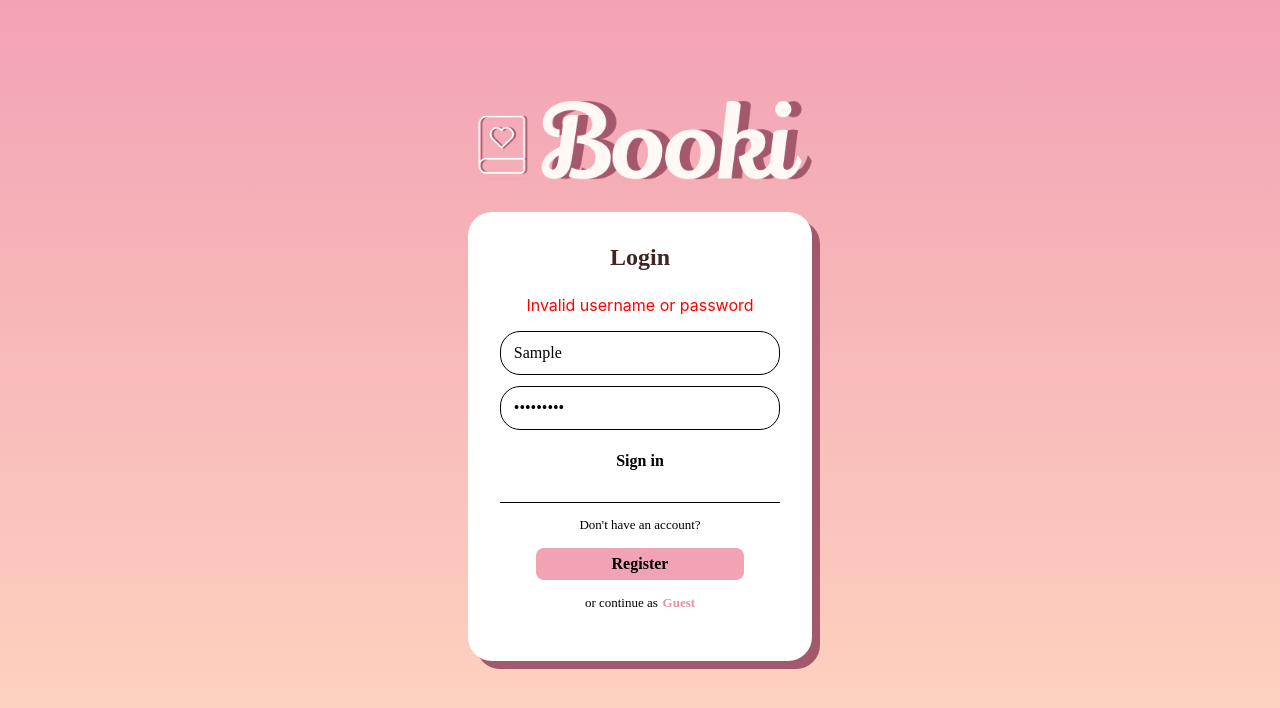
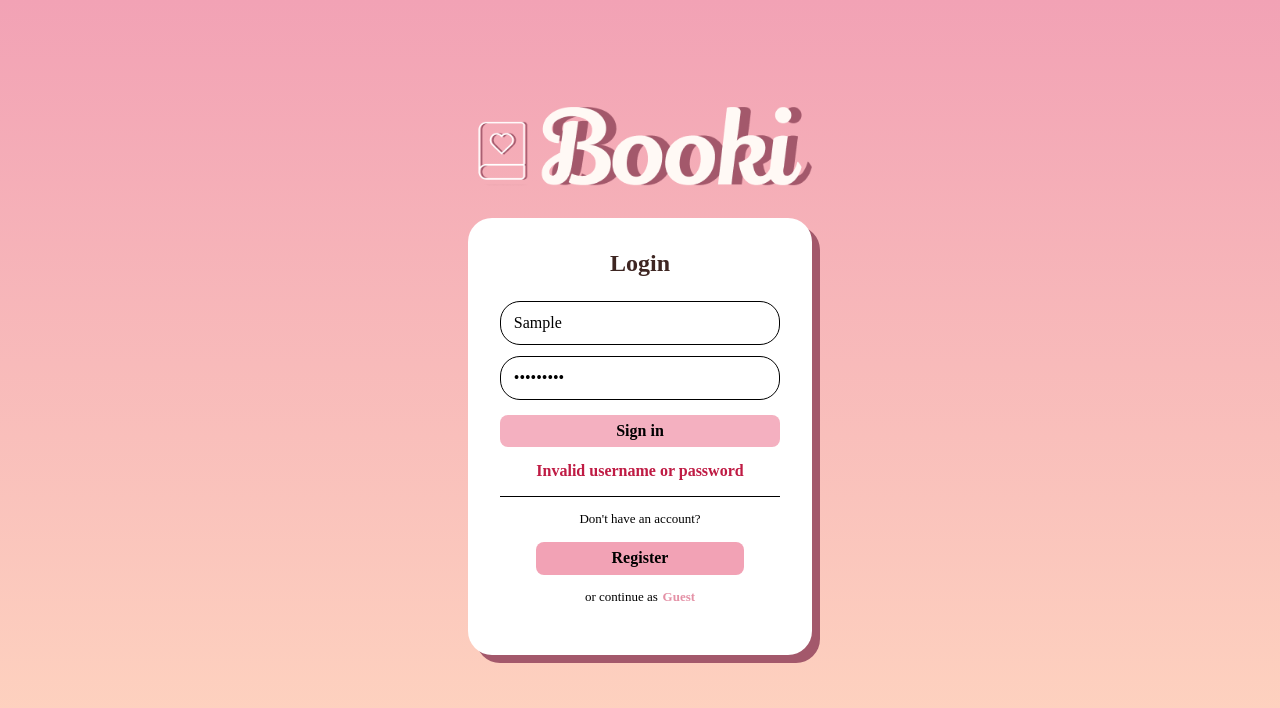
Before and after one commit to riyeur/Booki, a React (Create React App) app in the folder frontend/: page / in a window 1280 px wide. Both pictures are taken after typing "Sample", "Sample123" into the empty fields and a click on the input "Sign in". Shown: the top 708 px of the page. Built offline with nearby package versions, Linux system fonts and the light colour scheme; no server answers.

Commit message:
Fixed routing and invalid username and password functionality

```diff
--- a/frontend/src/components/LoginForm.js
+++ b/frontend/src/components/LoginForm.js
@@ -28,24 +28,28 @@ const LoginForm = () => {
         }
     };
 
+    const registerRoute = () => {
+        navigate('/register');
+    }
+
     return (
         <div className='login-form'>
             <div className='login-title-and-form'>
                 <h2 className='login-title'>Login</h2>
-                {loginFailed && <p style={{ color: 'red', textAlign: 'center' }}>{loginFailed}</p>}
                 <form className='form-section' onSubmit={handleSubmit}>
                     <input type='text' placeholder='Enter your username' required className='username' onChange={(e) => setUsername(e.target.value)}></input>
                     <input type='password' placeholder='Enter your password' required className='password' onChange={(e) => setPassword(e.target.value)}></input>
                     <input type='submit' value='Sign in' className='sign-in-button'></input>
                 </form>
+                {loginFailed && <p className='login-error'>{loginFailed}</p>}
             </div>
             <hr className='boundary'></hr>
             <div className='second-section'>
                 <p className='dont-have-account'>Don't have an account?</p>
-                <button className='register'>Register</button>
+                <button className='register' onClick={registerRoute}>Register</button>
                 <div className='continue-as-guest'>
                     <p className='continue-as'>or continue as </p>
-                    <a href='url' className='guest'>Guest</a>
+                    <a href='/llm-prompt' className='guest'>Guest</a>
                 </div>
             </div>
         </div>
--- a/frontend/src/styles/LoginPageStyles.css
+++ b/frontend/src/styles/LoginPageStyles.css
@@ -66,6 +66,15 @@ body {
     font-size: medium;
 }
 
+.sign-in-button:hover {
+    background-color: #f4b0c0;
+}
+
+.sign-in-button:active,
+.sign-in-button:focus {
+    background-color: #f4b0c0;
+}
+
 input {
     border: 1.5px solid black;
     border-radius: 20px;
@@ -125,6 +134,10 @@ hr {
     font-size: medium;
 }
 
+.register:hover {
+    background-color: #f4b0c0;
+}
+
 .continue-as-guest {
     display: flex;
     justify-content: center;
@@ -146,3 +159,12 @@ hr {
     font-family: 'Karla';
     src: url('../fonts/Karla-Bold.ttf');
 }
+
+.login-error {
+    color: #bf1b44;
+    text-align: center;
+    margin-top: -0.1rem;
+    font-weight: bold;
+    font-family: 'Karla';
+    src: url('../fonts/Karla-Bold.ttf');
+}
```
